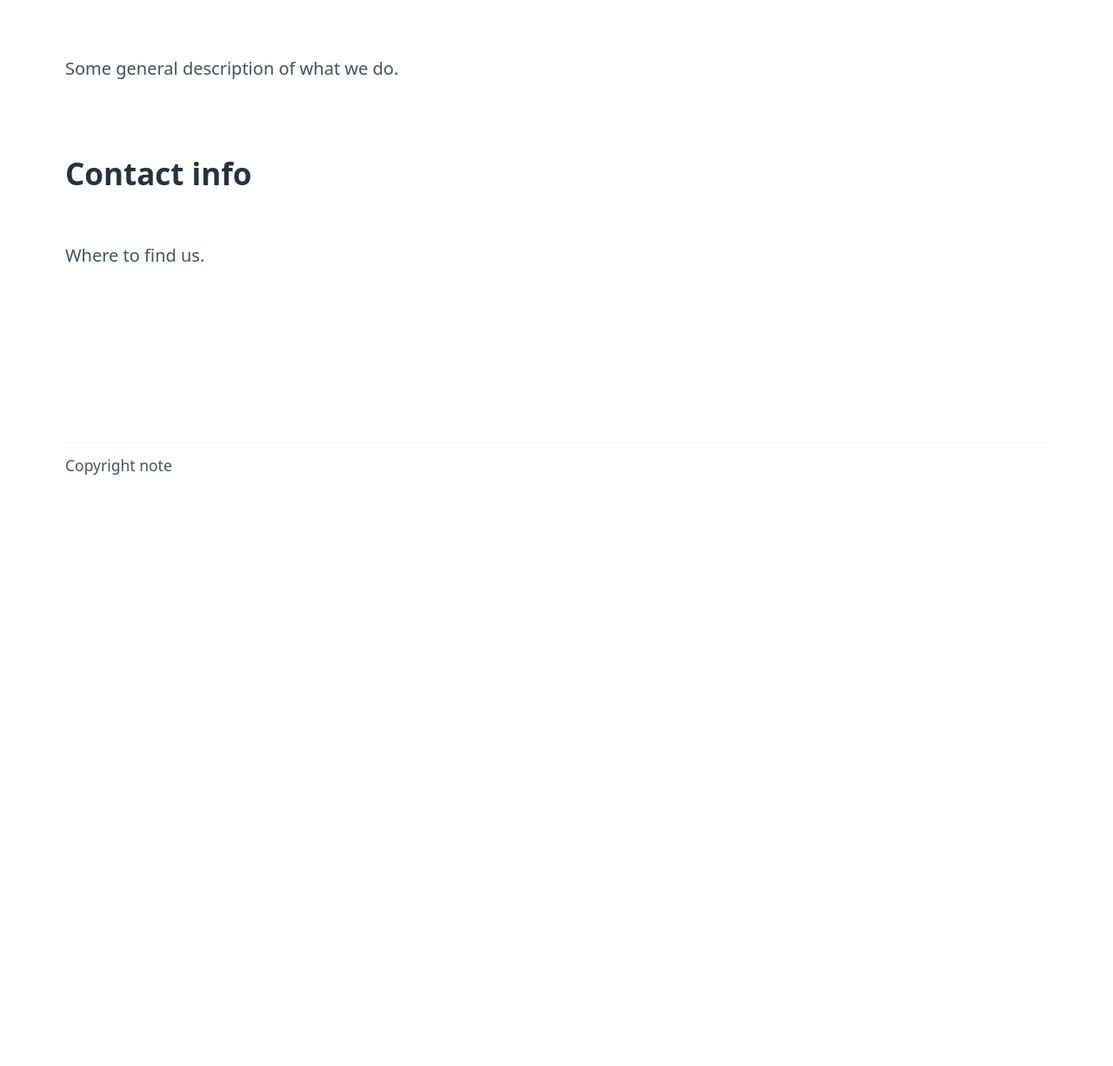
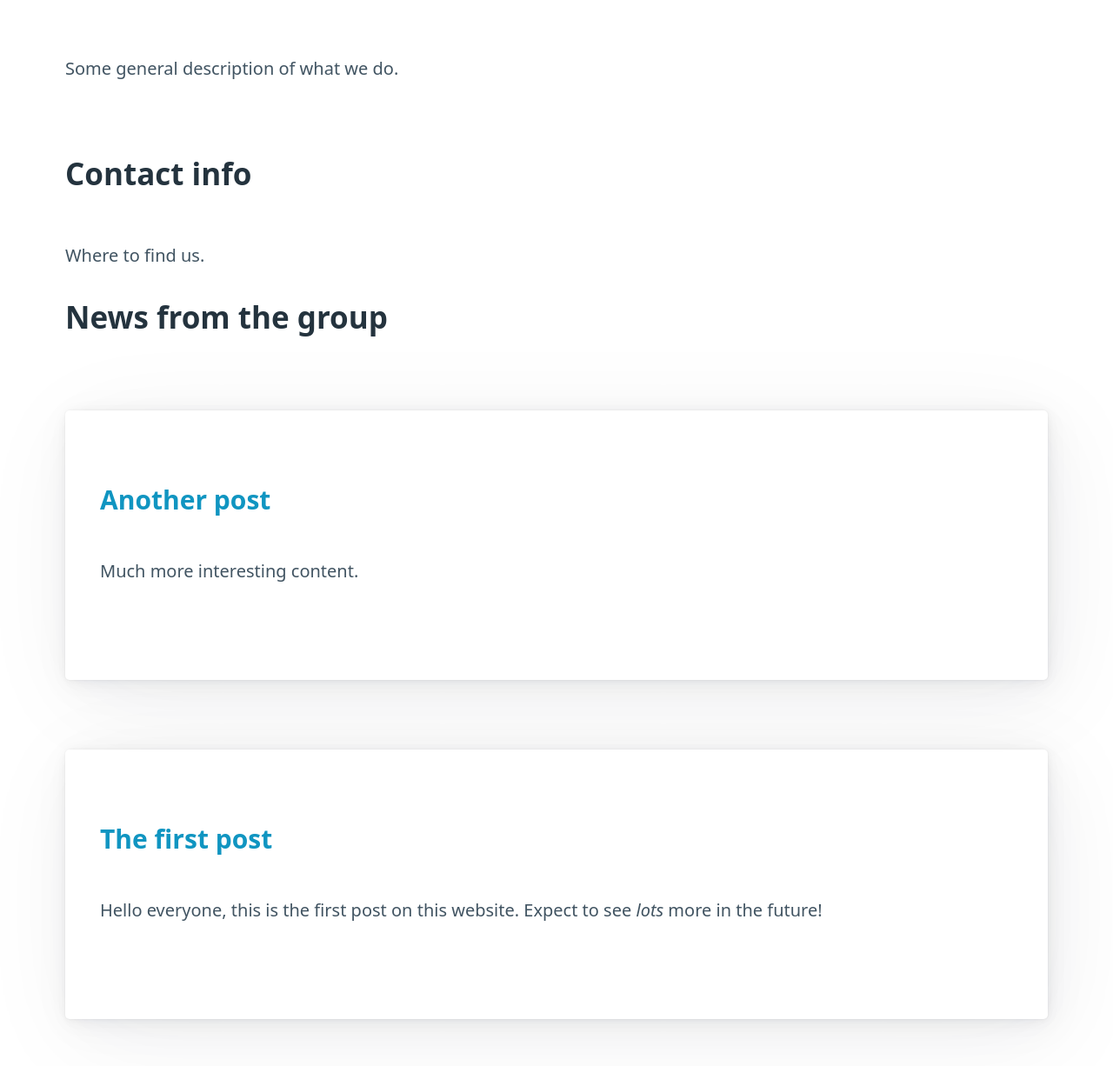
Before and after one commit to andreasKroepelin/ghpages-test, a Jekyll site: the page built from index.html, in a window 1280 px wide and 1400 px high, scrolled down 387 px. Shown: the top 1226 px of the window at 87% size. Built offline with Jekyll 4.4.1, drawn with Linux system fonts in a browser that asks for light colours; before the commit the page ends 1017 px from its top, so only the background shows below that.

Commit message:
Add posts

```diff
--- a/_layouts/default.html
+++ b/_layouts/default.html
@@ -15,7 +15,6 @@
 
       <nav>
         <ul>
-          <li><a href="/">News</a></li>
           <li><a href="/">Team</a></li>
           <li><a href="/">Lectures</a></li>
           <li><a href="/">Research</a></li>
--- /dev/null
+++ b/_posts/2023-03-23-welcome.md
@@ -0,0 +1,7 @@
+---
+layout: default
+title: The first post
+---
+
+Hello everyone, this is the first post on this website.
+Expect to see *lots* more in the future!
--- /dev/null
+++ b/_posts/2023-03-24-second.md
@@ -0,0 +1,8 @@
+---
+layout: default
+title: Another post
+---
+
+Much more interesting content.
+
+Did you know that `A` is the first letter in the alphabet?
--- a/index.html
+++ b/index.html
@@ -13,3 +13,14 @@ title: Group name
   Where to find us.
 </p>
 </section>
+<section>
+<h2>News from the group</h2>
+
+{% for post in site.posts %}
+<article>
+  <h3><a href="{{ post.url }}">{{ post.title }}</a></h3>
+  <p>{{ post.excerpt }}</p>
+</article>
+{% endfor %}
+
+</section>
```
